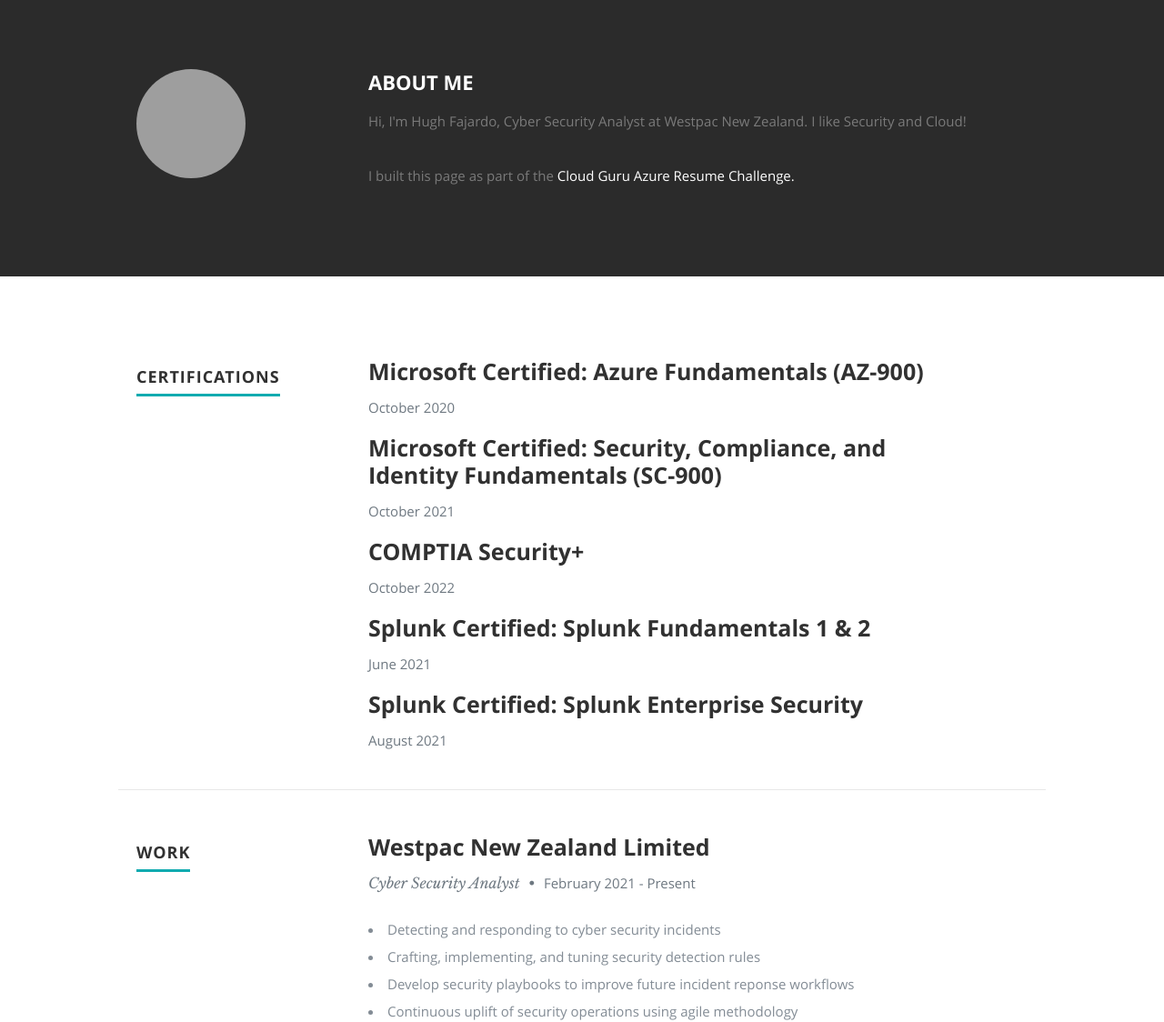
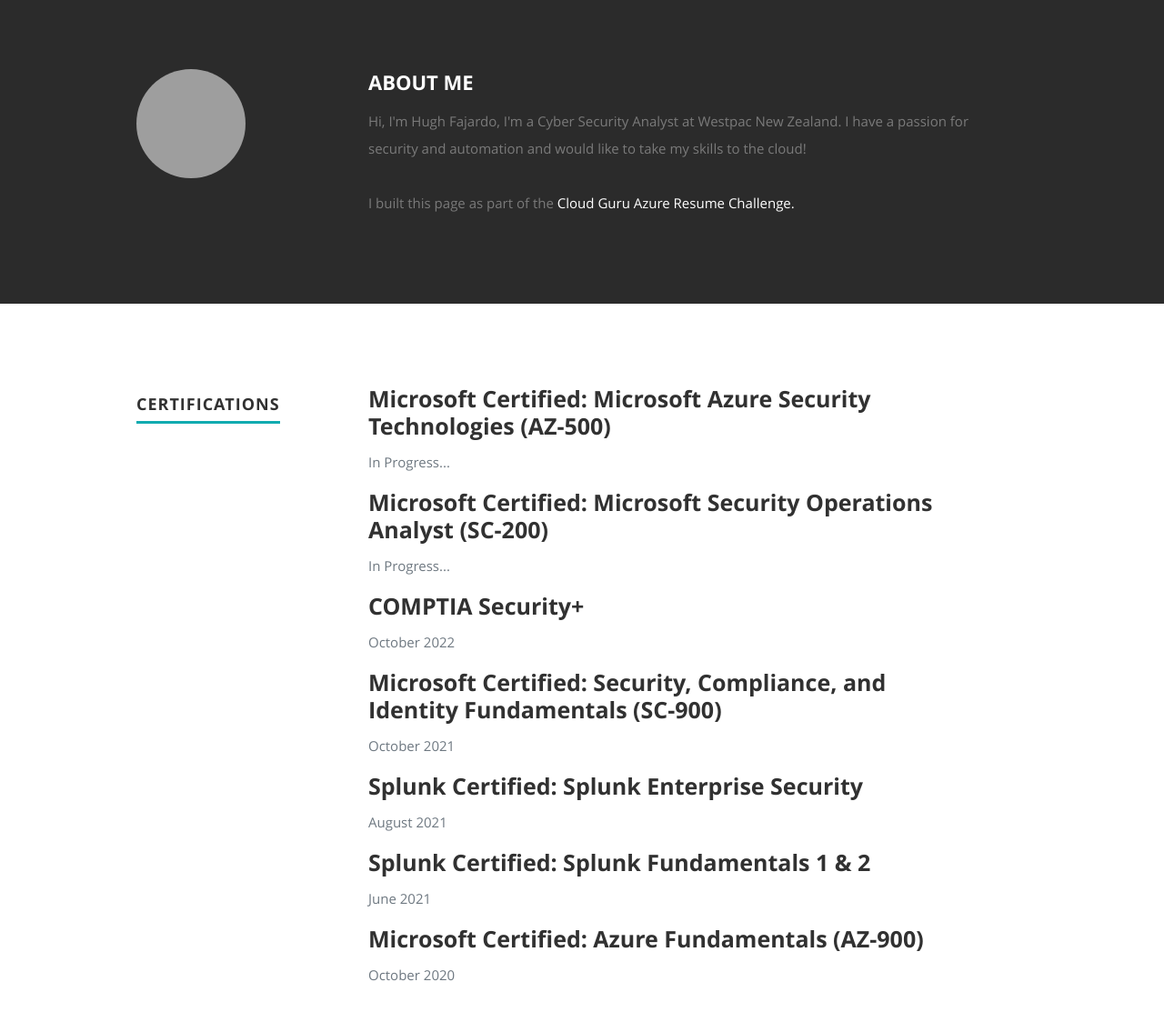
Before and after one commit to a51nx/azure-resume, a plain HTML site: page frontend/index.html in a window 1280 px wide. Shown: the part 820-1944 px from the top of the page at 91% size. Drawn offline with nearby package versions, Linux system fonts and the light colour scheme; no server answers; grey boxes are pictures that could not be loaded.

Commit message:
Update resume certs order

```diff
--- a/frontend/index.html
+++ b/frontend/index.html
@@ -87,7 +87,7 @@
 
             <h2>ABOUT ME</h2>
 
-            <p> Hi, I'm Hugh Fajardo, <span>Cyber Security Analyst at Westpac New Zealand. I like Security and Cloud!</span>
+            <p> Hi, I'm Hugh Fajardo, <span> I'm a Cyber Security Analyst at Westpac New Zealand. I have a passion for security and automation and would like to take my skills to the cloud!</span>
          </br>
       </br>
        I built this page as part of the <span><a href="https://github.com/madebygps/cgc-azure-resume">Cloud Guru Azure Resume Challenge.</a></span>
@@ -118,8 +118,32 @@
 
                <div class="twelve columns">
 
-                  <h3>Microsoft Certified: Azure Fundamentals (AZ-900)</h3>
-                  <p class="info"><em class="date">October 2020</em></p>
+                  <h3>Microsoft Certified: Microsoft Azure Security Technologies (AZ-500)</h3>
+                  <p class="info"><em class="date">In Progress...</em></p>
+
+               </div>
+
+            </div> <!-- item end -->
+
+
+            <div class="row item">
+
+               <div class="twelve columns">
+
+                  <h3>Microsoft Certified: Microsoft Security Operations Analyst (SC-200)</h3>
+                  <p class="info"><em class="date">In Progress...</em></p>
+
+               </div>
+
+            </div> <!-- item end -->
+
+
+            <div class="row item">
+
+               <div class="twelve columns">
+
+                  <h3>COMPTIA Security+</h3>
+                  <p class="info"><em class="date">October 2022</em></p>
 
                </div>
 
@@ -140,8 +164,8 @@
 
                <div class="twelve columns">
 
-                  <h3>COMPTIA Security+</h3>
-                  <p class="info"><em class="date">October 2022</em></p>
+                  <h3>Splunk Certified: Splunk Enterprise Security</h3>
+                  <p class="info"><em class="date">August 2021</em></p>
 
                </div>
 
@@ -157,12 +181,14 @@
                </div>
 
             </div> <!-- item end -->
+
+
             <div class="row item">
 
                <div class="twelve columns">
 
-                  <h3>Splunk Certified: Splunk Enterprise Security</h3>
-                  <p class="info"><em class="date">August 2021</em></p>
+                  <h3>Microsoft Certified: Azure Fundamentals (AZ-900)</h3>
+                  <p class="info"><em class="date">October 2020</em></p>
 
                </div>
 
@@ -210,7 +236,7 @@
 
                   <p>
                      <li>Provide engineering support to enterprise DevOps tooling</li>
-                     <li>Experience in containerization with Kubernetes, docker, Helm, and Jenkins for CI/CD</li>
+                     <li>Working microservices using Kubernetes, docker, Helm, and Jenkins for CI/CD</li>
                      <li>Infrastructure-as-Code deployment using Terraform</li>
                      <li>Agile working methodology and tools such as JIRA and Confluence</li>
                   </p>
```
